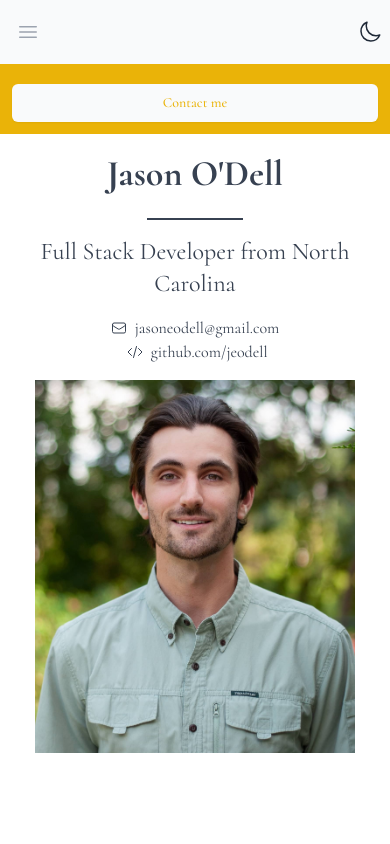
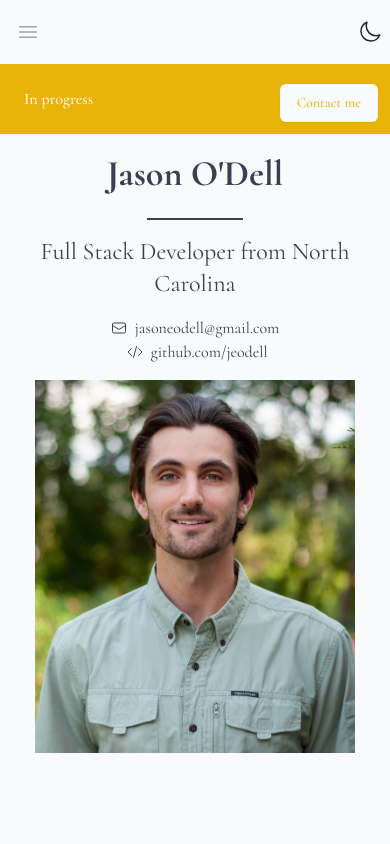
Before and after one commit to jeodell/jeodell.github.io, a Next.js app: page / in a window 390 px wide. Shown: the top 844 px of the page. Built offline with nearby package versions, Linux system fonts and the light colour scheme.

Commit message:
Defaulting to light mode and fixing in progress banner on mobile

```diff
--- a/src/app/layout.tsx
+++ b/src/app/layout.tsx
@@ -112,7 +112,7 @@ export default function RootLayout({
                   </span>
                 </p>
               </div>
-              <div className="flex-shrink-0 order-2 w-full mt-2 sm:order-3 sm:mt-0 sm:w-auto">
+              <div className="order-2 mt-2 sm:order-3 sm:mt-0">
                 <a
                   href="#contact"
                   className="flex items-center justify-center px-4 py-2 text-sm font-medium text-yellow-500 border border-transparent rounded-md shadow-sm bg-gray-50 hover:bg-yellow-50"
--- a/src/app/page.tsx
+++ b/src/app/page.tsx
@@ -4,7 +4,7 @@ export default function Home() {
   return (
     <>
       <body>
-        <main>
+        <main className="bg-gray-50 dark:bg-gray-800">
           <div className="flex items-center justify-center">
             <div className="container mx-auto my-5">
               <div className="flex flex-col md:flex-row">
```
